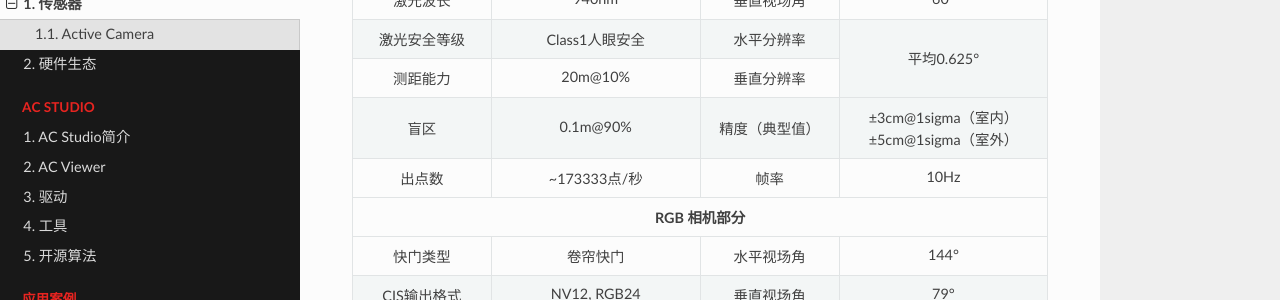
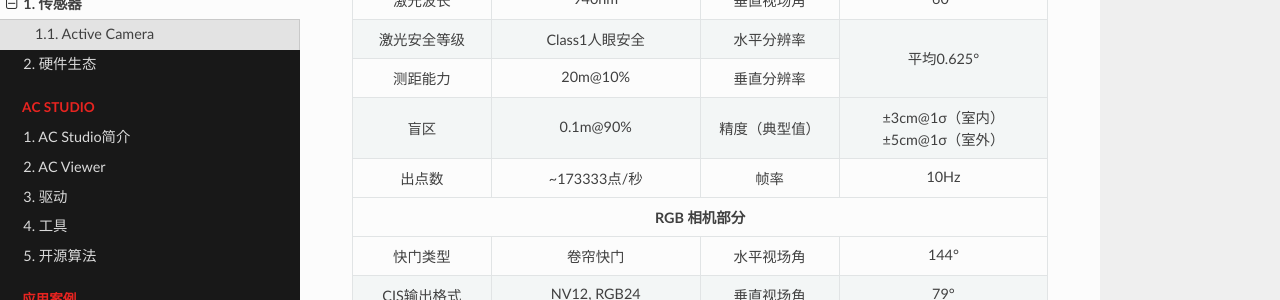
Before and after one commit to RoboSense-Robotics/robosense_ac_wiki_cn, a Sphinx documentation site: the page built from source/product/sensor.md, in a window 1280 px wide and 900 px high, scrolled down 868 px. Shown: the part 149-449 px from the top of the window. Built offline with Sphinx 7.4.7 and the Read the Docs theme 3.1.0, drawn with Linux system fonts in a browser that asks for light colours; pages that are not in the unit, such as notebooks, are missing from menus.

Commit message:
sensor update

```diff
--- a/source/product/sensor.md
+++ b/source/product/sensor.md
@@ -51,7 +51,7 @@
             <td>盲区</td>
             <td>0.1m@90%</td>
             <td>精度（典型值）</td>
-            <td>±3cm@1sigma（室内）<br>±5cm@1sigma（室外）</td>
+            <td>±3cm@1σ（室内）<br>±5cm@1σ（室外）</td>
         </tr>
         <tr class="row-odd centered-table-text">
             <td>出点数</td>
```
